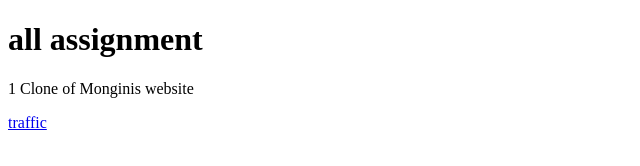
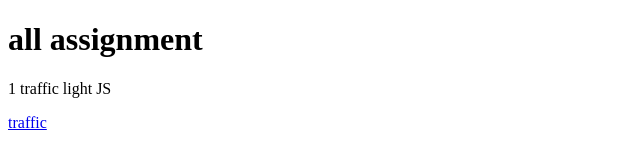
Before and after one commit to 25Amisha/myfullstack-work, a plain HTML site: page index.html in a window 1280 px wide. Shown: the whole page, without its empty margins (0-640 px from the left). Drawn offline with Linux system fonts and the light colour scheme.

Commit message:
Update index.html

```diff
--- a/index.html
+++ b/index.html
@@ -7,7 +7,7 @@
 </head>
 <body>
     <h1> all assignment</h1>
-  <p>1 Clone of Monginis website</p>
+  <p>1 traffic light JS </p>
   <a href="https://github.com/25Amisha/myfullstack-work/blob/main/trafficlight/index.html" target="_blank">traffic</a>
 </body>
 </html>
```
